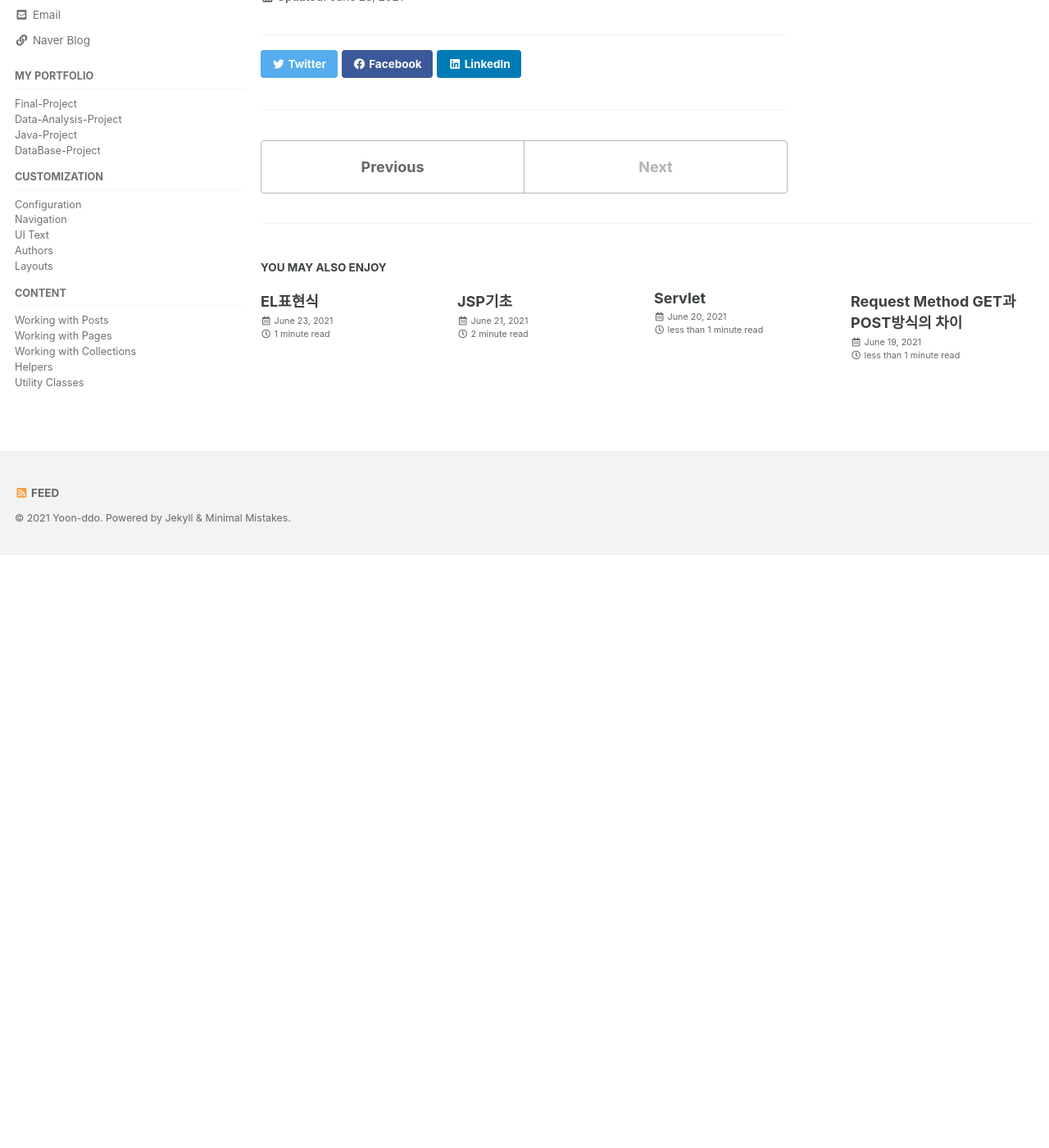
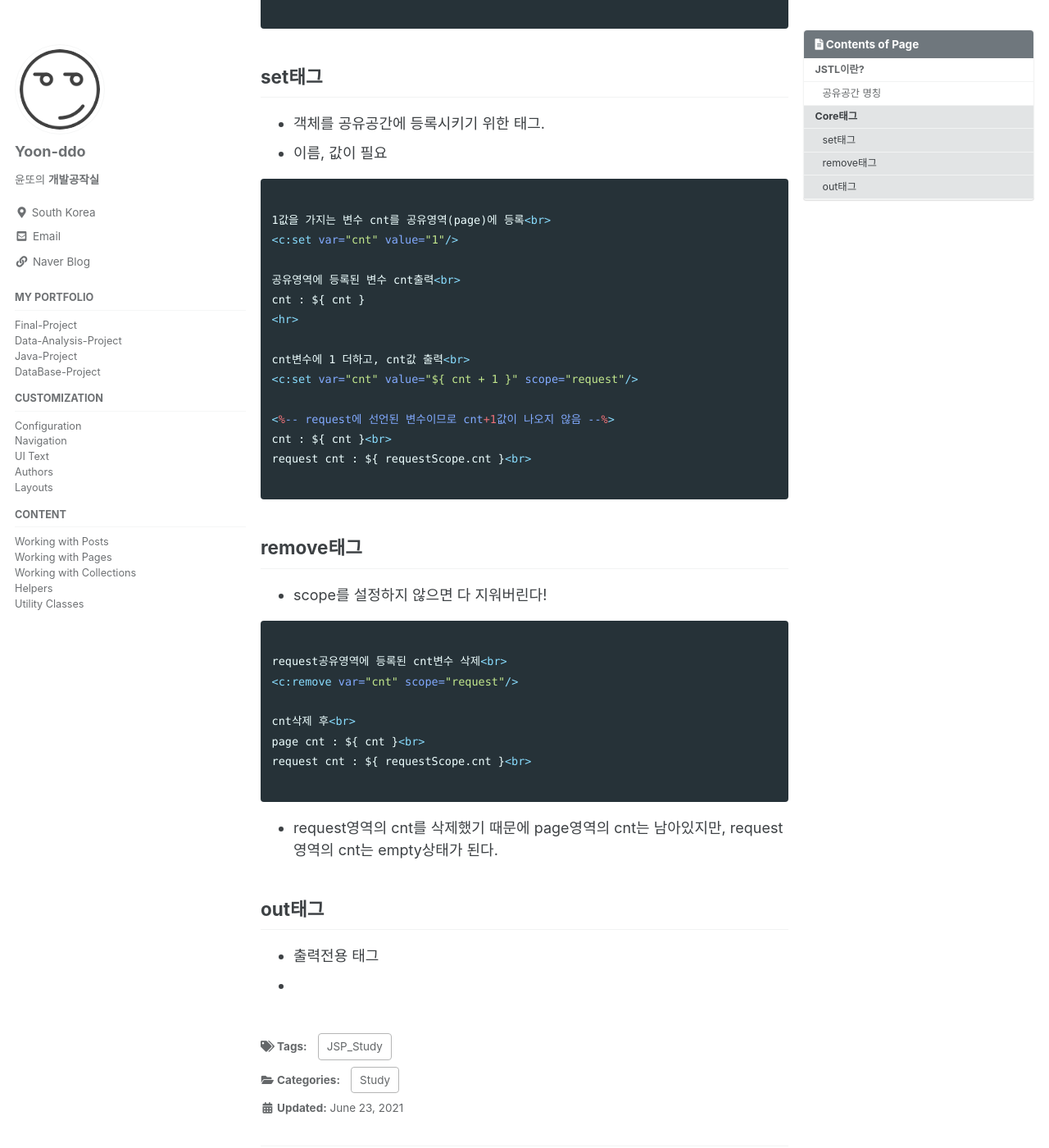
Before and after one commit to Yoon-ddo/Yoon-ddo.github.io, a Jekyll site: the page built from _posts/2021-06-23-JSTL.md, in a window 1280 px wide and 1400 px high, scrolled down 1641 px. Shown: the whole window at 82% size. Built offline with Jekyll 4.4.1, drawn with Linux system fonts in a browser that asks for light colours; cached includes are drawn as plain includes; before the commit the page ends 2318 px from its top, so only the background shows below that; some of the changed text lies outside the part shown.

Commit message:
Update 2021-06-23-JSTL.md

````diff
--- a/_posts/2021-06-23-JSTL.md
+++ b/_posts/2021-06-23-JSTL.md
@@ -14,20 +14,36 @@ tags:
 
 # JSTL이란?
 * EL태그는 JSP의 표현식을 대체한 것이라면, JSTL은 개발자들이 만든 커스텀 태그를 표준화한 것이다.
-* 정식 문법이 아니며, 라이브러리 파일(.jar)을 다운받아 사용한다.
+* 정식 문법이 아니며, 라이브러리 파일(.jar)을 다운받은 후, 지시자로 선언하여 사용.
   - https://tomcat.apache.org/download-taglibs.cgi
-  - **Jar Files** 다운 (4개 다 받아도 OK) <span style="color:blue;">WEB-INF/lib</span>에 복붙한다.
+  - **Jar Files** 다운 (4개 다 받아도 OK) **WEB-INF/lib**에 복붙한다.
+
+~~~html
+
+<%@ taglib prefix="" uri="" %>
+
+~~~
+
 * JSTL 페이지 작성 시 **\<%@ %\>** 지시자를 이용하여 알린다.
+
+~~~html
+
+<%@ taglib prefix="c" uri="http://java.sun.com/jsp/jstl/core" %>
+
+~~~
+
   - prefix(uri에 내가 쓰려는 태그를 설정, 접두어를 붙여줌)와, uri 속성을 지닌다.
   - prefix="c"일때
   - 태그 종류 : 코어, XML, 국제화, 데이터베이스, 함수
   - \<c:out .../\>
 
+* EL과 함께 쓰임.
+
 <br>
 
 ## 공유공간 명칭
 
-|JSTL| EL | JSP | 영역설명 |
+|**JSTL**| **EL** | **JSP** | **영역설명** |
 |:---:|:---:|:---:|---|
 | page | pageScope | pageContext | 하나의 파일에서 등록시킨 객체를 동일 파일 내에서만 접근할 수 있는 영역 |
 | request | requestScope | request | 하나의 파일에서 등록시킨 객체를 다른 파일에서도 접근할 수 있는 영역(하나의 사용자에게 한 번 응답 후 사라짐.) |
@@ -37,15 +53,53 @@ tags:
 
 <br><br><br><br>
 
-# 코어태그 - set태그
+# Core태그
 
-```java
+~~~html
 
-<c:set var="" value="" [scope=""]/>
-//사용 예시
-<c:set var="cnt" value="1" scope="page"/>
+<c(Core태그):태그의 속성태그명 var="" value="" [scope=""]/>
 
-```
+~~~
 
+## set태그
 * 객체를 공유공간에 등록시키기 위한 태그.
 * 이름, 값이 필요
+
+~~~html
+
+1값을 가지는 변수 cnt를 공유영역(page)에 등록<br>
+<c:set var="cnt" value="1"/>
+
+공유영역에 등록된 변수 cnt출력<br>
+cnt : ${ cnt }
+<hr>
+
+cnt변수에 1 더하고, cnt값 출력<br>
+<c:set var="cnt" value="${ cnt + 1 }" scope="request"/>
+
+<%-- request에 선언된 변수이므로 cnt+1값이 나오지 않음 --%>
+cnt : ${ cnt }<br>
+request cnt : ${ requestScope.cnt }<br>
+
+~~~
+
+
+## remove태그
+* scope를 설정하지 않으면 다 지워버린다!
+
+~~~html
+
+request공유영역에 등록된 cnt변수 삭제<br>
+<c:remove var="cnt" scope="request"/>
+
+cnt삭제 후<br>
+page cnt : ${ cnt }<br>
+request cnt : ${ requestScope.cnt }<br>
+
+~~~
+
+* request영역의 cnt를 삭제했기 때문에 page영역의 cnt는 남아있지만, request영역의 cnt는 empty상태가 된다.
+
+## out태그
+* 출력전용 태그
+*
````
